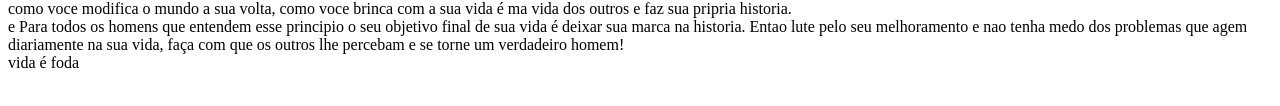
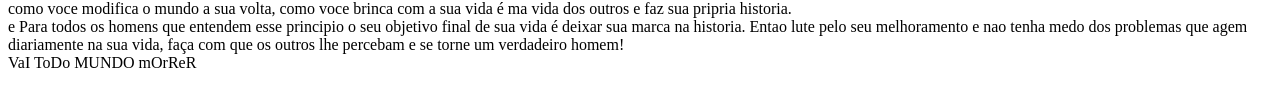
Before and after one commit to jjdariva/hellogithub, a plain HTML site: page index.html in a window 1280 px wide. Shown: the part 170-276 px from the top of the page. Drawn offline with Linux system fonts and the light colour scheme.

Commit message:
botei a realidade

```diff
--- a/index.html
+++ b/index.html
@@ -19,6 +19,6 @@
 	<p> sabe qual é o proposito da vida? se melhorar, nao existe deus mitologia ou crença que vai fazer algo melhor pra voce do que auto melhoramento, o que te define como ser umano é suas ações e como voce modifica o mundo a sua volta, como voce brinca com a sua vida é ma vida dos outros e faz sua pripria historia.</p>
 	<p>e Para todos os homens que entendem esse principio o seu objetivo final de sua vida é deixar sua marca na historia. Entao lute pelo seu melhoramento e nao tenha medo dos problemas que agem diariamente na sua vida, faça com que os outros lhe percebam e se torne um verdadeiro homem!</p>
 
-	<a> vida é foda </a>
+	<p>VaI ToDo MUNDO mOrReR</p>
 </body>
 </html>
```
